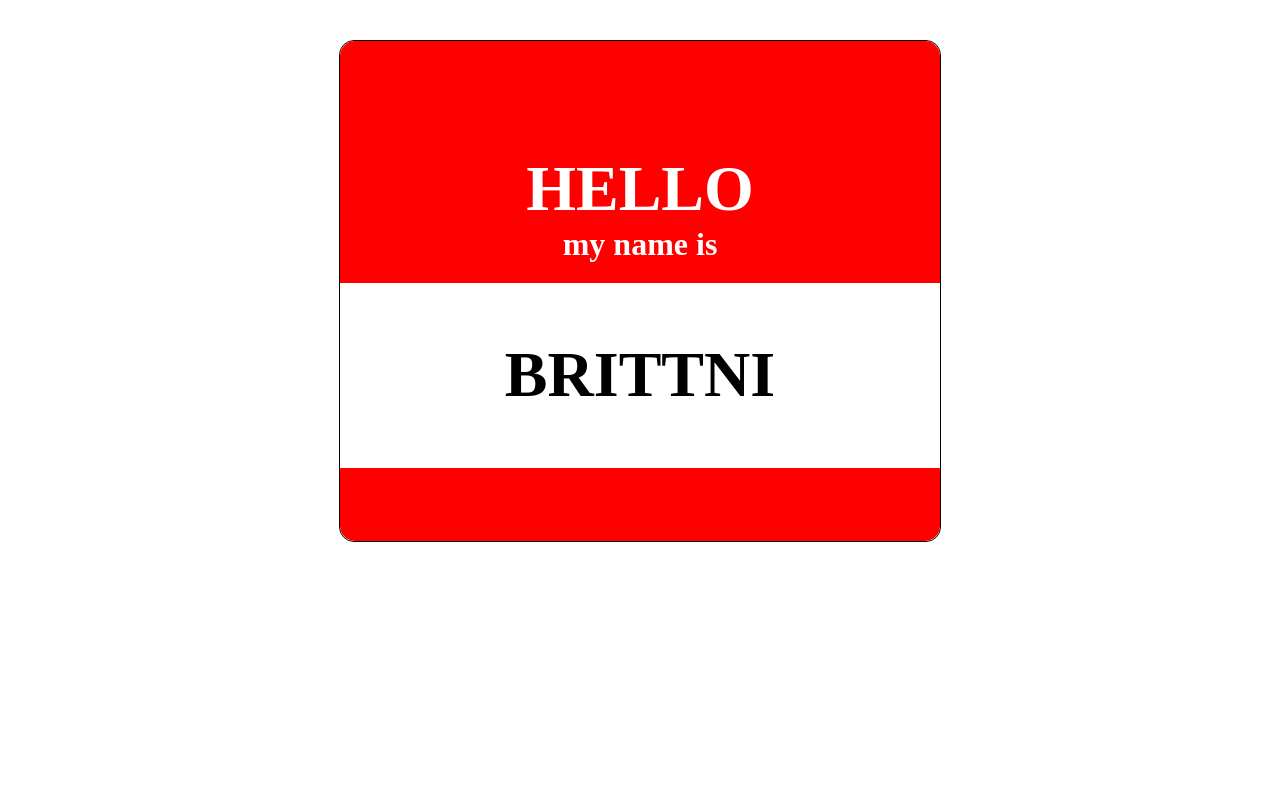
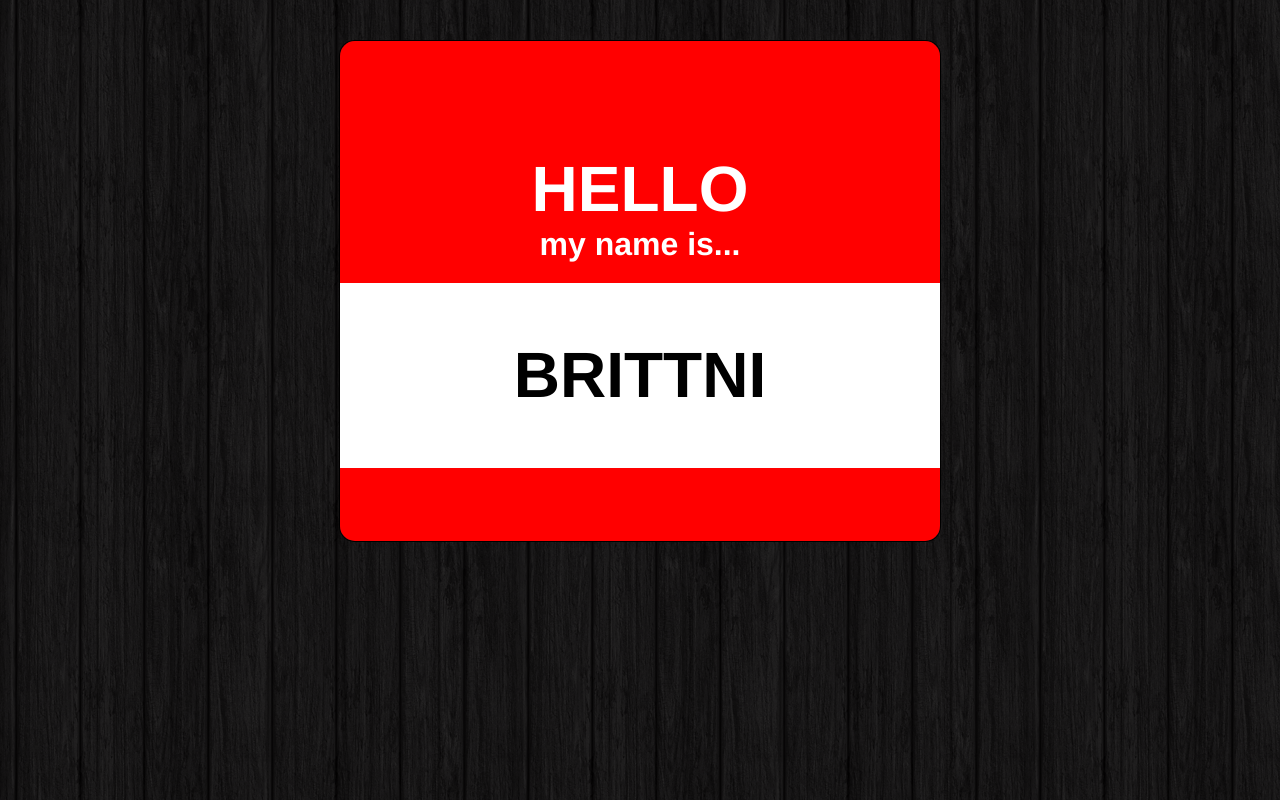
Before and after one commit to bstephe89/understandingSelectors, a plain HTML site: page index.html in a window 1280 px wide. Drawn offline with Linux system fonts and the light colour scheme.

Commit message:
added background and changed font

```diff
--- a/index.html
+++ b/index.html
@@ -11,7 +11,7 @@
         <header class="flex-header">
             <section class="header-section">
                 <h1>HELLO</h1>
-                <h3>my name is</h3>
+                <h3>my name is...</h3>
             </section>
         </header>
         <article class="flex-name">
--- a/styles.css
+++ b/styles.css
@@ -3,6 +3,8 @@ body {
     padding: 2em;
     justify-content: center;
     align-content: center;
+    font-family: Helvetica, Ariel, sans-serif;
+    background:url(dark_wood.png) repeat;
   }
 
 h1 {
```
Also changed, not shown: dark_wood.png (added).
